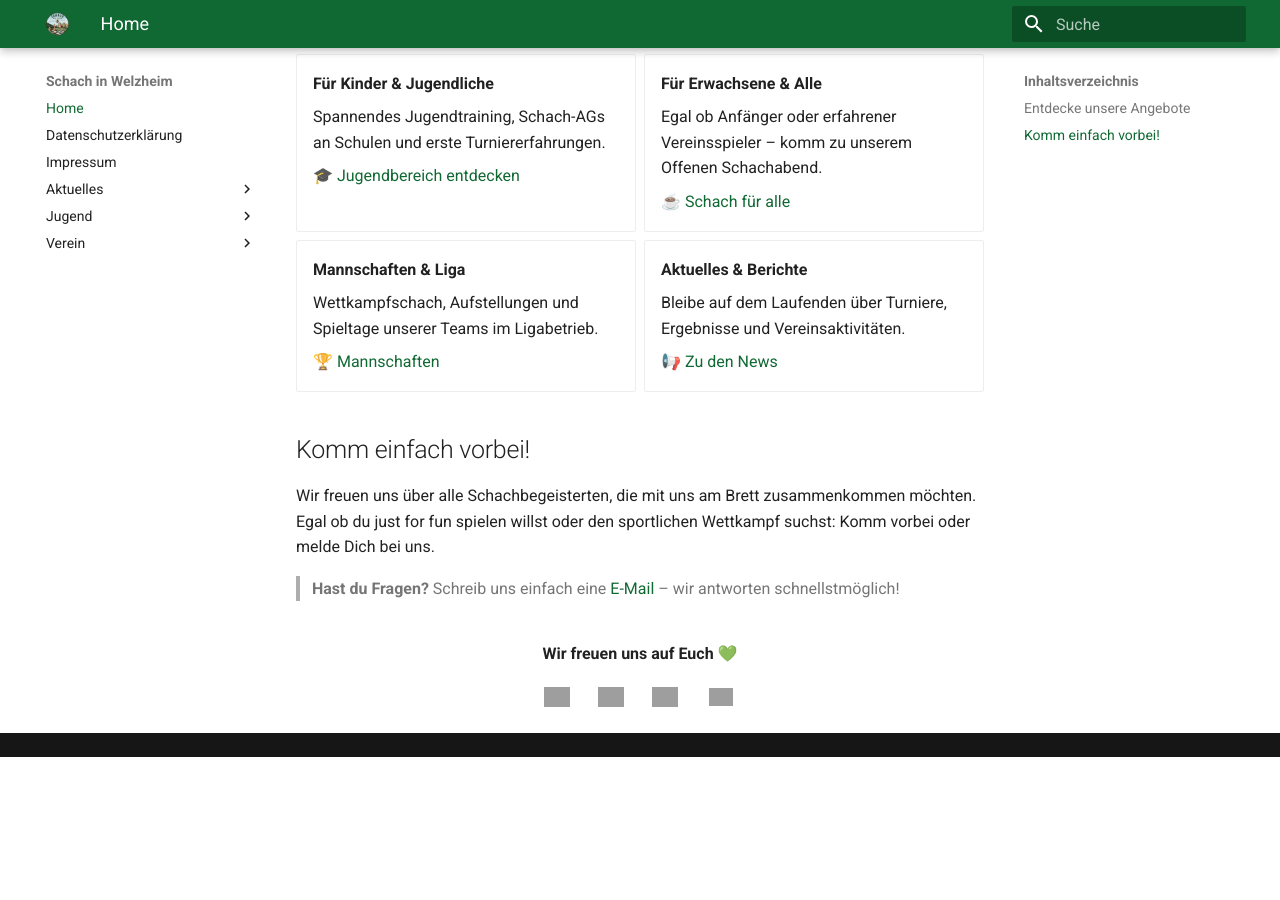
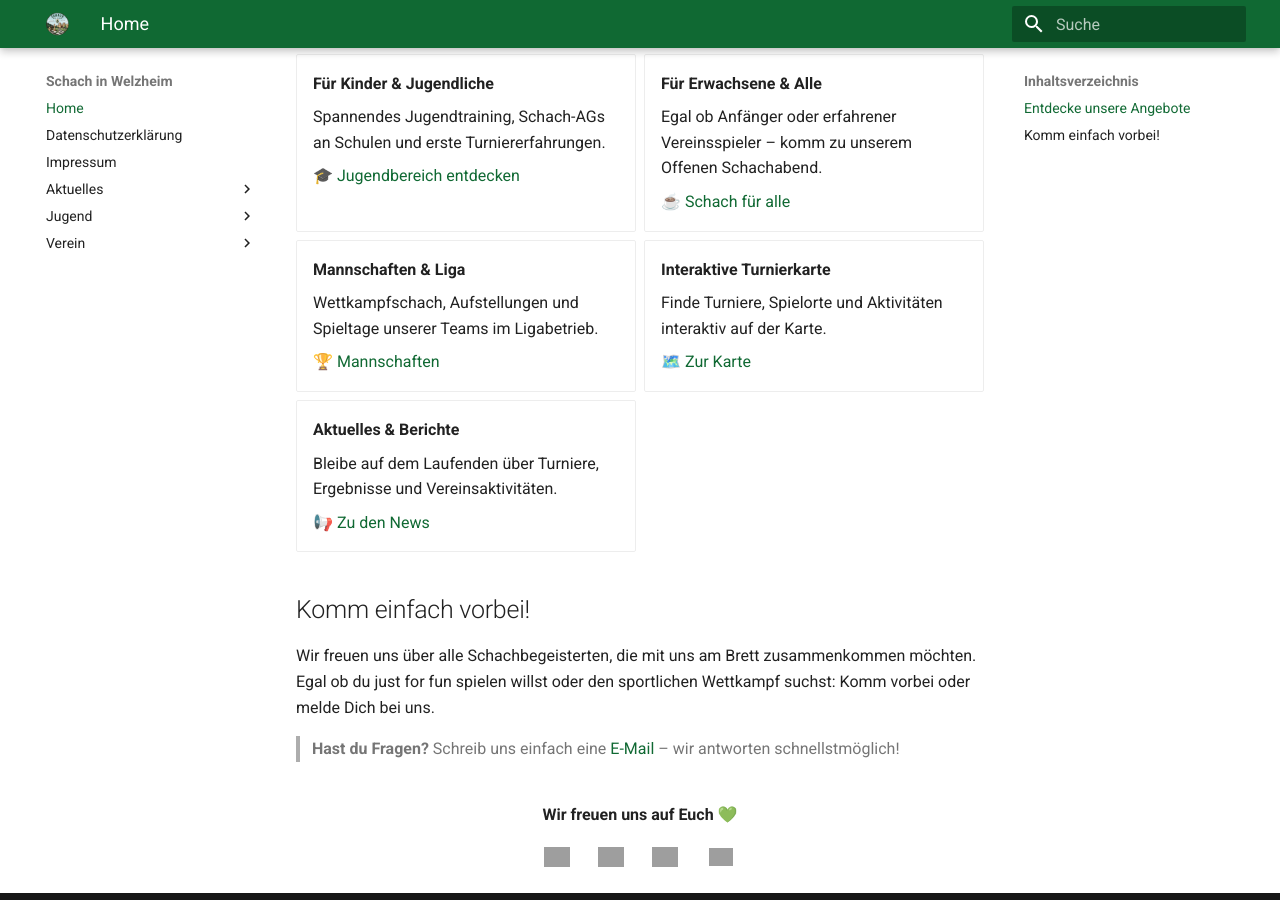
Before and after one commit to schachwelzheim/schachwelzheim, an MkDocs documentation site: the page built from docs/index.md, in a window 1280 px wide and 900 px high, scrolled down 629 px. Built offline with MkDocs 1.6.1 and Material for MkDocs 9.7.7, drawn with Linux system fonts in a browser that asks for light colours; before the commit the page ends 1386 px from its top, so only the background shows below that; grey boxes are pictures that could not be loaded.

Commit message:
Remove interactive tournament map section
Removed the section about the interactive tournament map.

```diff
--- a/docs/index.md
+++ b/docs/index.md
@@ -45,6 +45,12 @@
 
     🏆 [Mannschaften](./verein/mannschaften)
 
+-   __Interaktive Turnierkarte__
+
+    Finde Turniere, Spielorte und Aktivitäten interaktiv auf der Karte.
+
+    🗺️ [Zur Karte](https://schachwelzheim.github.io/wam-karte/)
+
 -   __Aktuelles & Berichte__
 
     Bleibe auf dem Laufenden über Turniere, Ergebnisse und Vereinsaktivitäten.
```
